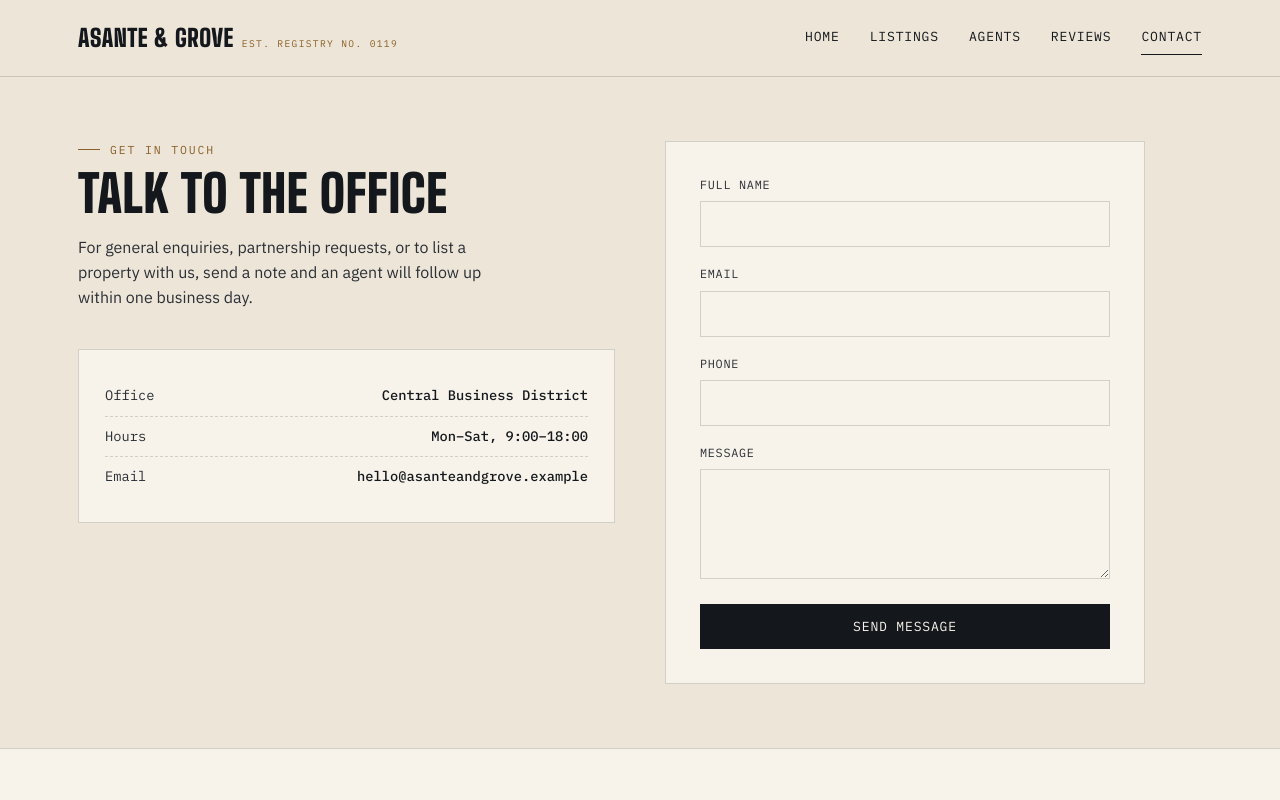
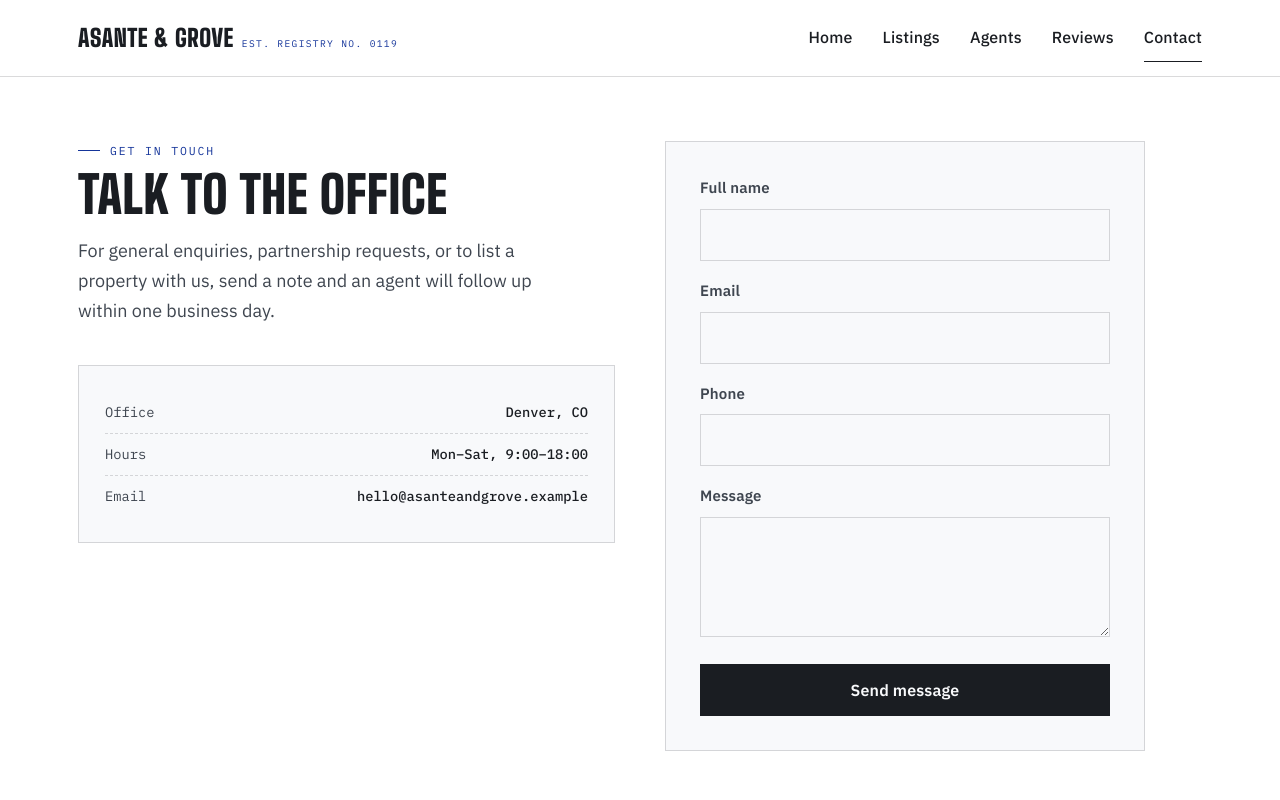
Before and after one commit to gegiousmesdlia-alt/asante-public-site, a plain HTML site: page contact.html in a window 1280 px wide. Shown: the top 800 px of the page. Drawn offline with Linux system fonts and the light colour scheme; no server answers.

Commit message:
Add files via upload

```diff
--- a/contact.html
+++ b/contact.html
@@ -31,7 +31,7 @@
       <p style="color:var(--ink-soft); margin-top:16px; max-width:44ch;">For general enquiries, partnership requests, or to list a property with us, send a note and an agent will follow up within one business day.</p>
 
       <div class="ledger-card mt-lg">
-        <div class="row"><span>Office</span><span>Central Business District</span></div>
+        <div class="row"><span>Office</span><span>Denver, CO</span></div>
         <div class="row"><span>Hours</span><span>Mon–Sat, 9:00–18:00</span></div>
         <div class="row"><span>Email</span><span>hello@asanteandgrove.example</span></div>
       </div>
--- a/css/style.css
+++ b/css/style.css
@@ -9,19 +9,19 @@
 @import url('https://fonts.googleapis.com/css2?family=Big+Shoulders+Display:wght@500;700;900&family=IBM+Plex+Sans:wght@400;500;600&family=IBM+Plex+Mono:wght@400;500&display=swap');
 
 :root{
-  --ink: #14171C;
-  --ink-soft: #2B2F36;
-  --parchment: #EDE6D8;
-  --parchment-2: #E2D8C3;
-  --parchment-3: #D9CDB2;
-  --paper: #F7F3EA;
-  --brass: #A9793A;
-  --brass-deep: #8A5F28;
-  --slate: #3B5166;
-  --rust: #8B3A2C;
-  --moss: #4C6B4F;
-  --line: rgba(20,23,28,0.16);
-  --line-soft: rgba(20,23,28,0.08);
+  --ink: #1A1D22;
+  --ink-soft: #3F4650;
+  --parchment: #FFFFFF;
+  --parchment-2: #F1F3F6;
+  --parchment-3: #E4E8ED;
+  --paper: #F8F9FB;
+  --brass: #1D4ED8;
+  --brass-deep: #15359A;
+  --slate: #0F766E;
+  --rust: #B91C1C;
+  --moss: #15803D;
+  --line: rgba(26,29,34,0.16);
+  --line-soft: rgba(26,29,34,0.08);
 
   --font-display: 'Big Shoulders Display', sans-serif;
   --font-body: 'IBM Plex Sans', sans-serif;
@@ -38,8 +38,8 @@ body{
   background: var(--parchment);
   color: var(--ink);
   font-family: var(--font-body);
-  font-size: 16px;
-  line-height: 1.55;
+  font-size: 18px;
+  line-height: 1.65;
   -webkit-font-smoothing: antialiased;
 }
 img{ max-width:100%; display:block; }
@@ -115,11 +115,11 @@ a:focus-visible, button:focus-visible, input:focus-visible, select:focus-visible
 }
 .nav-links{ display:flex; gap: 30px; align-items:center; }
 .nav-links a{
-  font-family: var(--font-mono);
-  font-size: 0.82rem;
-  text-transform: uppercase;
-  letter-spacing: 0.06em;
-  padding: 6px 0;
+  font-family: var(--font-body);
+  font-weight: 500;
+  font-size: 1rem;
+  letter-spacing: 0.01em;
+  padding: 10px 0;
   border-bottom: 1px solid transparent;
 }
 .nav-links a:hover, .nav-links a.active{ border-color: var(--ink); }
@@ -191,13 +191,13 @@ a:focus-visible, button:focus-visible, input:focus-visible, select:focus-visible
   background: var(--line);
   border: 1px solid var(--line);
 }
-.search-bar > *{ background: var(--paper); border: none; padding: 14px 16px; }
+.search-bar > *{ background: var(--paper); border: none; padding: 16px 18px; min-height: 54px; }
 .search-bar input, .search-bar select{
-  background: var(--paper); border:none; color: var(--ink); font-size: 0.95rem;
+  background: var(--paper); border:none; color: var(--ink); font-size: 1.05rem;
 }
 .search-bar button{
   background: var(--ink); color: var(--paper);
-  font-family: var(--font-mono); text-transform: uppercase; letter-spacing: 0.08em; font-size: 0.82rem;
+  font-family: var(--font-body); font-weight:600; letter-spacing: 0.01em; font-size: 1rem;
   border:none;
 }
 .search-bar button:hover{ background: var(--brass-deep); }
@@ -234,8 +234,8 @@ section{ padding: 64px 0; }
   display:flex; flex-wrap:wrap; gap:10px; margin-bottom: 30px;
 }
 .chip{
-  font-family: var(--font-mono); font-size: 0.78rem; text-transform: uppercase; letter-spacing: 0.05em;
-  padding: 9px 16px; border: 1px solid var(--line); background: var(--paper);
+  font-family: var(--font-body); font-weight:500; font-size: 0.95rem; letter-spacing: 0.01em;
+  padding: 11px 20px; min-height: 46px; border: 1.5px solid var(--line); background: var(--paper);
 }
 .chip.active{ background: var(--ink); color: var(--paper); border-color: var(--ink); }
 
@@ -279,8 +279,8 @@ section{ padding: 64px 0; }
 /* --------------------------------- buttons -------------------------------- */
 .btn{
   display:inline-flex; align-items:center; justify-content:center; gap:8px;
-  font-family: var(--font-mono); font-size: 0.82rem; text-transform:uppercase; letter-spacing: 0.06em;
-  padding: 13px 22px; border: 1px solid var(--ink); background: var(--ink); color: var(--paper);
+  font-family: var(--font-body); font-weight:600; font-size: 1rem; letter-spacing: 0.01em;
+  padding: 15px 26px; min-height: 52px; border: 1px solid var(--ink); background: var(--ink); color: var(--paper);
   transition: background .15s ease, color .15s ease;
 }
 .btn:hover{ background: var(--brass-deep); border-color: var(--brass-deep); }
@@ -292,13 +292,13 @@ section{ padding: 64px 0; }
 /* --------------------------------- forms ---------------------------------- */
 .field{ margin-bottom: 18px; }
 .field label{
-  display:block; font-family: var(--font-mono); font-size: 0.74rem; text-transform:uppercase;
-  letter-spacing: 0.06em; margin-bottom: 7px; color: var(--ink-soft);
+  display:block; font-family: var(--font-body); font-weight:600; font-size: 0.94rem;
+  letter-spacing: 0.01em; margin-bottom: 8px; color: var(--ink-soft);
 }
 .field input, .field select, .field textarea{
-  width:100%; padding: 12px 14px; border: 1px solid var(--line); background: var(--paper); color: var(--ink);
+  width:100%; padding: 14px 16px; min-height: 52px; font-size: 1rem; border: 1.5px solid var(--line); background: var(--paper); color: var(--ink);
 }
-.field textarea{ resize: vertical; min-height: 110px; }
+.field textarea{ resize: vertical; min-height: 120px; }
 .form-card{
   background: var(--paper); border: 1px solid var(--line); padding: 34px; max-width: 480px;
 }
--- a/js/firebase-config.js
+++ b/js/firebase-config.js
@@ -1,18 +1,17 @@
 // ==========================================================================
-// Firebase initialization — replace with your own project credentials.
-// Get these from Firebase Console > Project Settings > General > Your apps.
+// Firebase initialization — project: asantereal-estates
 // ==========================================================================
 import { initializeApp } from "https://www.gstatic.com/firebasejs/10.12.0/firebase-app.js";
 import { getAuth } from "https://www.gstatic.com/firebasejs/10.12.0/firebase-auth.js";
 import { getFirestore } from "https://www.gstatic.com/firebasejs/10.12.0/firebase-firestore.js";
 
 const firebaseConfig = {
-  apiKey: "YOUR_API_KEY",
-  authDomain: "YOUR_PROJECT.firebaseapp.com",
-  projectId: "YOUR_PROJECT_ID",
-  storageBucket: "YOUR_PROJECT.appspot.com",
-  messagingSenderId: "YOUR_SENDER_ID",
-  appId: "YOUR_APP_ID"
+  apiKey: "AIzaSyDCu8Io222csh6wHDirTiwSL5zbv6jU0-E",
+  authDomain: "asantereal-estates.firebaseapp.com",
+  projectId: "asantereal-estates",
+  storageBucket: "asantereal-estates.firebasestorage.app",
+  messagingSenderId: "976239654869",
+  appId: "1:976239654869:web:92ed0bd406508120236f5c"
 };
 
 export const app = initializeApp(firebaseConfig);
@@ -20,5 +19,6 @@ export const auth = getAuth(app);
 export const db = getFirestore(app);
 
 // Cloudinary — used client-side for unsigned image uploads (admin panel only)
-export const CLOUDINARY_CLOUD_NAME = "YOUR_CLOUD_NAME";
-export const CLOUDINARY_UPLOAD_PRESET = "YOUR_UNSIGNED_UPLOAD_PRESET";
+// TODO: replace with your real Cloudinary cloud name + unsigned upload preset
+export const CLOUDINARY_CLOUD_NAME = "dbgxllxdb";
+export const CLOUDINARY_UPLOAD_PRESET = "efootball_screenshots";
```
Also changed, not shown: index.html (+1 -1 lines), listings.html (+1 -1 lines).
